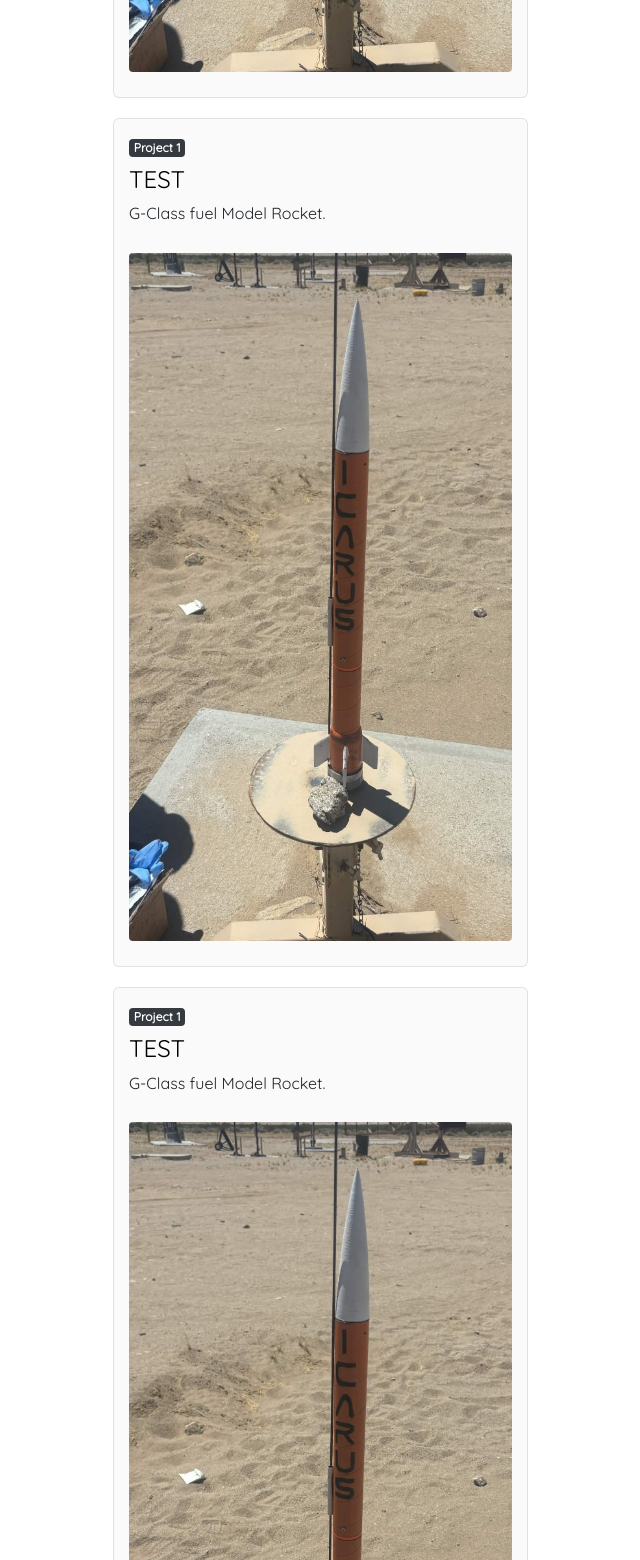
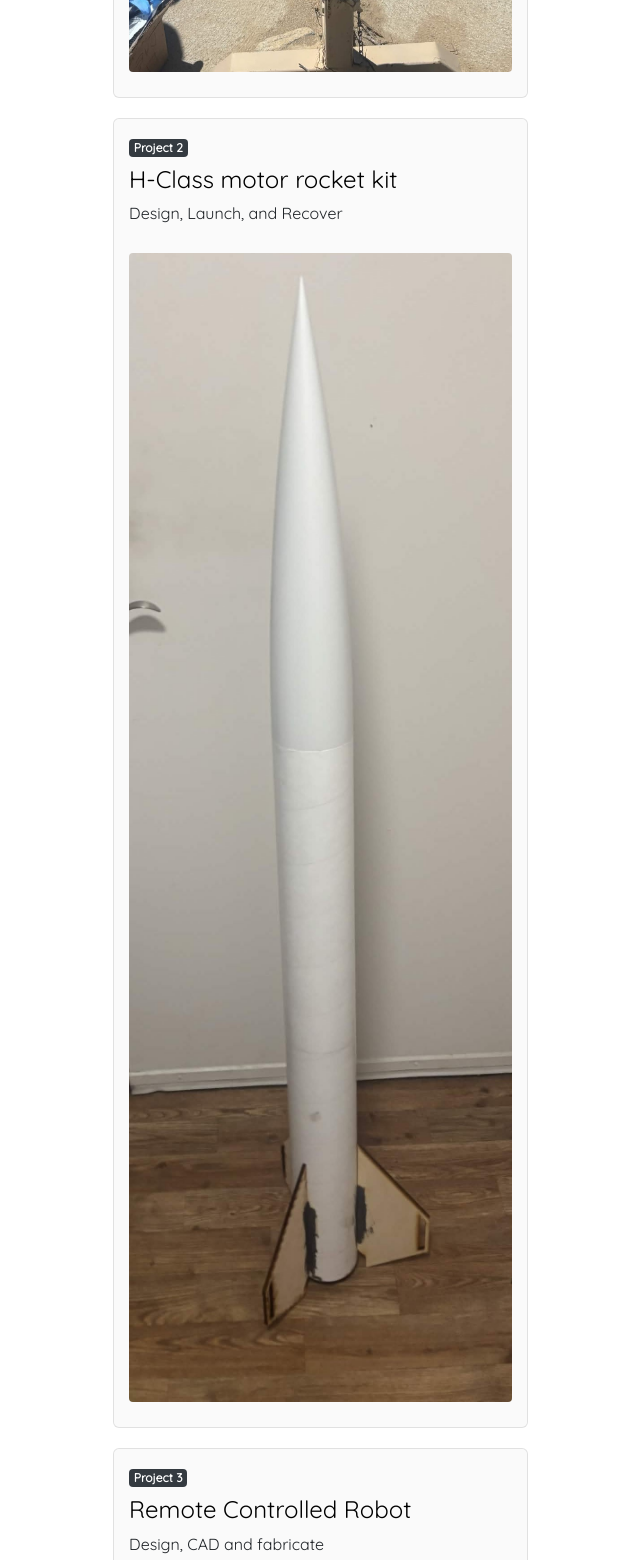
Before and after one commit to rogernieng/Engineering-portfolio, a plain HTML site: page index.html in a window 1280 px wide. Shown: the part 940-2500 px from the top of the page, without its empty margins (542-1182 px from the left). Drawn offline with nearby package versions, Linux system fonts and the light colour scheme; files that its build step writes are made by us from their sources.

Commit message:
Update index.html

```diff
--- a/index.html
+++ b/index.html
@@ -71,22 +71,28 @@
 
                 <div class="featured-project">
                     <span class="badge badge-dark">Project 1</span>
-                    <h4><a href="projects/project1.html">G-Class fuel Model Rocket</a></h4>
-                    <p>G-Class fuel Model Rocket.</p>
-                    <img src="images/project1mainpic.jpg" alt="MagazineLayout project screenshot">
+                    <h4><a href="projects/project1.html">G-Class motor Model Rocket</a></h4>
+                    <p>Design, Model, and Manufacture.</p>
+                    <img src="images/project1mainpic.jpg">
                 </div>
                 <div class="featured-project">
-                    <span class="badge badge-dark">Project 1</span>
-                    <h4><a href="projects/project2.html">TEST</a></h4>
-                    <p>G-Class fuel Model Rocket.</p>
-                    <img src="images/project1mainpic.jpg" alt="MagazineLayout project screenshot">
+                    <span class="badge badge-dark">Project 2</span>
+                    <h4><a href="projects/project2.html">H-Class motor rocket kit</a></h4>
+                    <p>Design, Launch, and Recover</p>
+                    <img src="images/rocket2.jpg">
                 </div>
 
                 <div class="featured-project">
-                    <span class="badge badge-dark">Project 1</span>
-                    <h4><a href="projects/project3.html">TEST</a></h4>
-                    <p>G-Class fuel Model Rocket.</p>
-                    <img src="images/project1mainpic.jpg" alt="MagazineLayout project screenshot">
+                    <span class="badge badge-dark">Project 3</span>
+                    <h4><a href="projects/project3.html">Remote Controlled Robot</a></h4>
+                    <p>Design, CAD and fabricate</p>
+                    <img src="images/project1mainpic.jpg">
+                </div>
+                <div class="featured-project">
+                    <span class="badge badge-dark">Project 4</span>
+                    <h4><a href="projects/project3.html">Pendulum Clock</a></h4>
+                    <p>Design, CAD and fabricate</p>
+                    <img src="images/clock.jpg">
                 </div>
 
             </div>
```
